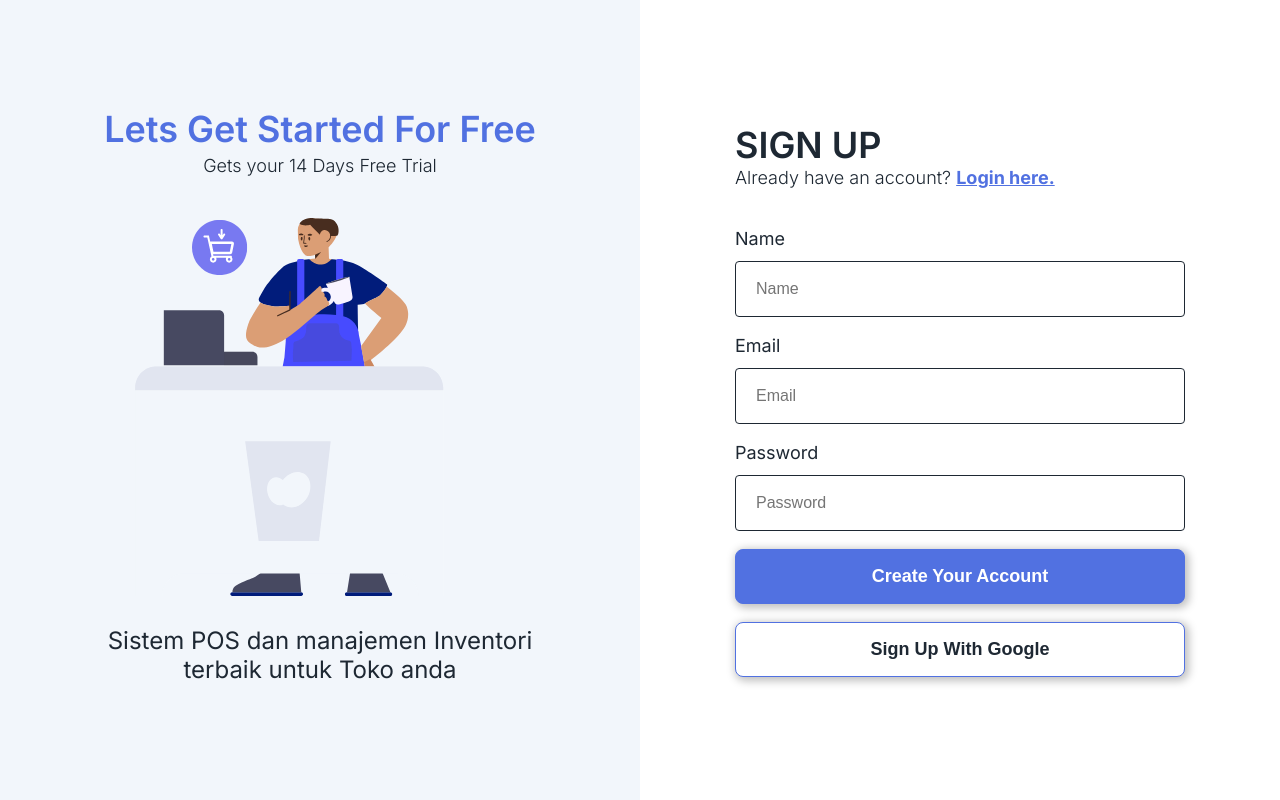
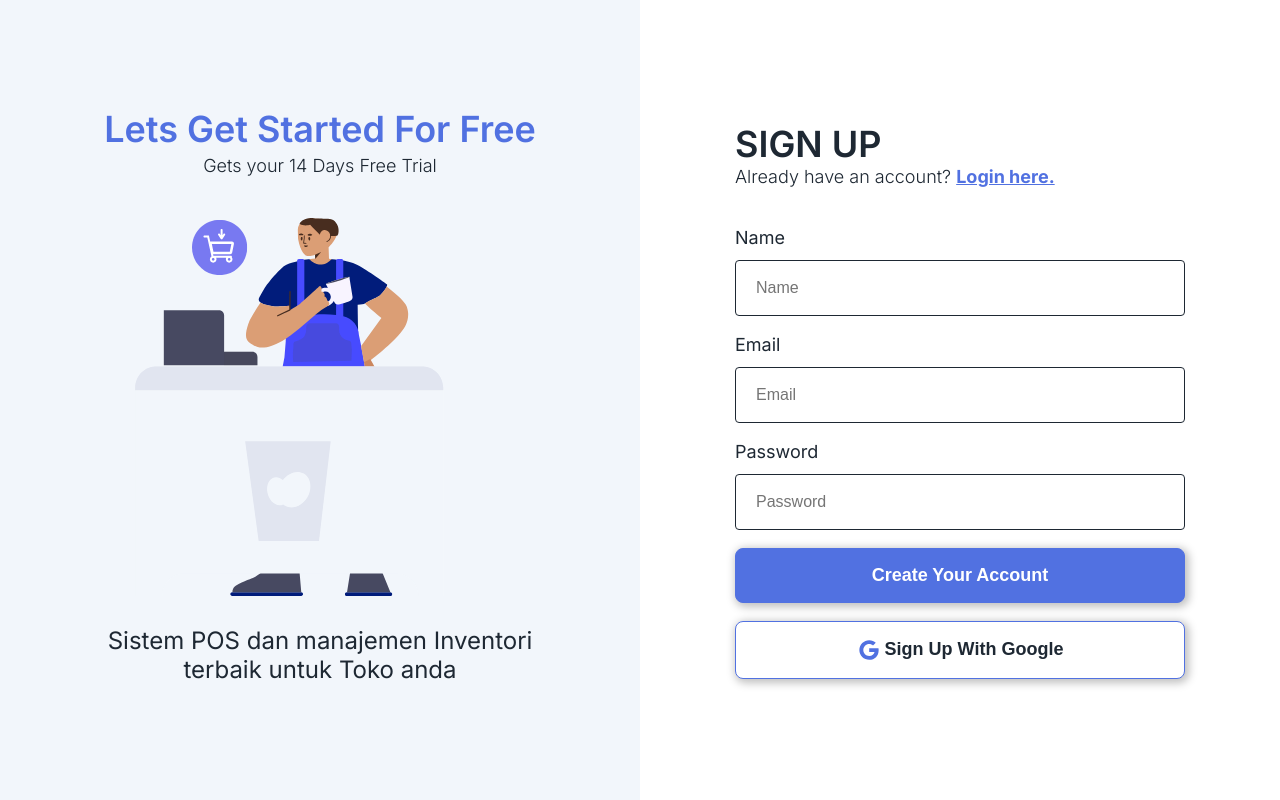
Before and after one commit to Sapeiidw/TugasAkhir, a Next.js app: page /auth/signup in a window 1280 px wide. Built offline with nearby package versions, Linux system fonts and the light colour scheme.

Commit message:
Update button component

```diff
--- a/components/Buttons/Button.tsx
+++ b/components/Buttons/Button.tsx
@@ -1,9 +1,11 @@
+import Image from 'next/image'
 import React from 'react'
 import style from '../../styles/Button.module.css'
 
 type Props = {
   type: string,
   text: string,
+  icon?: string,
   className?: string,
 }
 
@@ -12,7 +14,10 @@ const Button: React.FC<Props> = (props) => {
   if (props.type == 'btn-primary') {
     return <button className={`${style.btn} ${style.btnPrimary}`} >{props.text}</button>
   } else if (props.type == 'btn-inverse') {
-    return <button className={`${style.btn} ${style.btnInverse}`} >{props.text}</button>
+    return <button className={`${style.btn} ${style.btnInverse}`} >
+      <Image src="/icons/google.svg" alt="google" layout="fixed" width="24px" height="24px" className={style.icon} />
+      {props.text}
+      </button>
   } else {
     return <button className={`${style.btn} ${props.className}`} >{props.text}</button>
   }
--- a/pages/auth/signup.tsx
+++ b/pages/auth/signup.tsx
@@ -31,7 +31,7 @@ const Signup: React.FC<Props> = (props) => {
                         <Input type='email' name='email' placeholder='Email' label='Email' />
                         <Input type='password' name='password' placeholder='Password' label='Password' />
                         <Button type='btn-primary' text='Create Your Account' />
-                        <Button type='btn-inverse' text='Sign Up With Google' icon='' />
+                        <Button type='btn-inverse' text='Sign Up With Google' icon='/icons/google.svg' />
                     </form>
                 </div>
             </div>
--- a/styles/Button.module.css
+++ b/styles/Button.module.css
@@ -1,5 +1,9 @@
 .btn {
     position: relative;
+    display: flex;
+    align-items: center;
+    justify-content: center;
+    gap: 4px;
     border-radius: 8px;
     padding: 16px;
     font-size: 18px;
```
